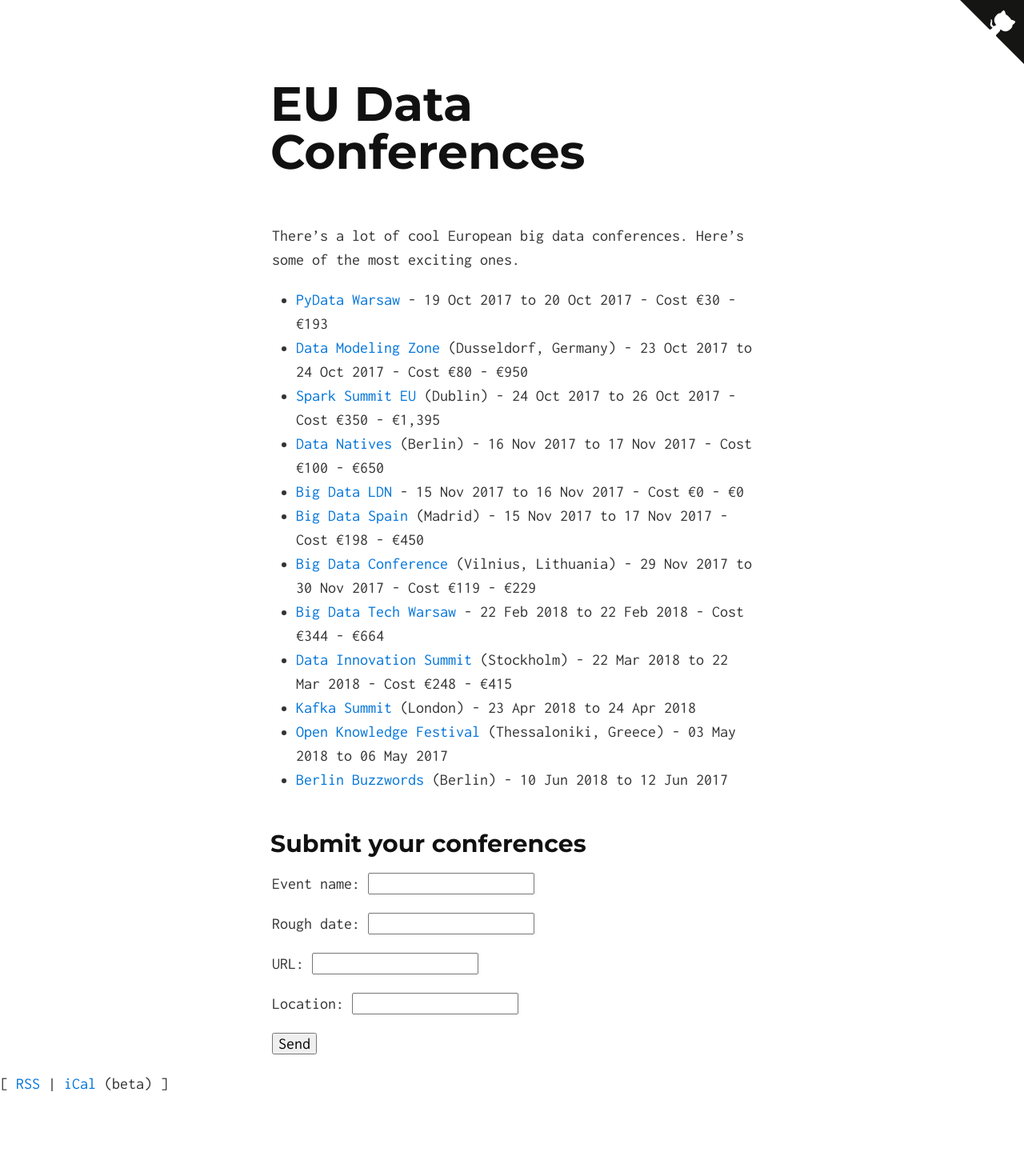
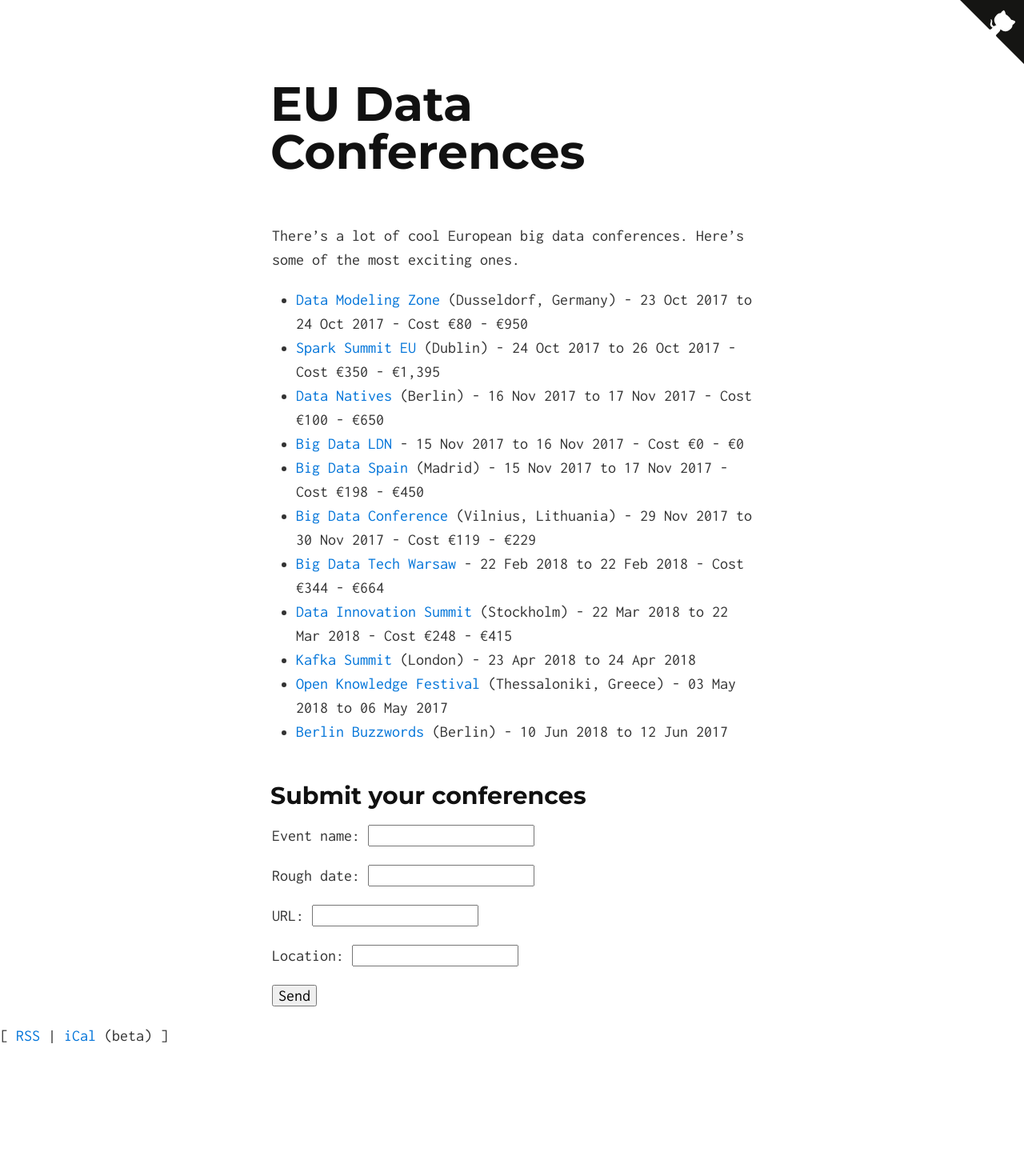
Before and after one commit to eudataconf/eudataconf, a Jekyll site: the page built from index.md, in a window 1280 px wide. Shown: the whole page at 80% size. Built offline with Jekyll 4.4.1, drawn with Linux system fonts in a browser that asks for light colours; after the commit the page ends 1410 px from its top, so only the background shows below that.

Commit message:
Update conferences.yml

```diff
--- a/_data/conferences.yml
+++ b/_data/conferences.yml
@@ -1,11 +1,3 @@
-- name: PyData Warsaw
-  roughdate: 19-20 October 2017
-  uri: https://pydata.org/warsaw2017/
-  uid: 12
-  startdate: 2017-10-19
-  enddate: 2017-10-20
-  mincost: €30
-  maxcost: €193
 - name: Data Modeling Zone
   location: Dusseldorf, Germany
   roughdate: 23-24 October 2017
```
